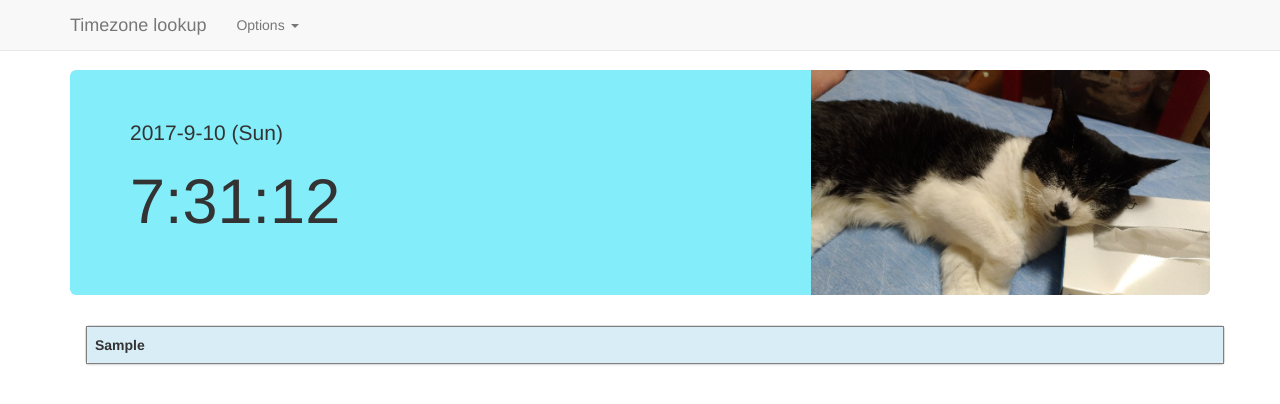
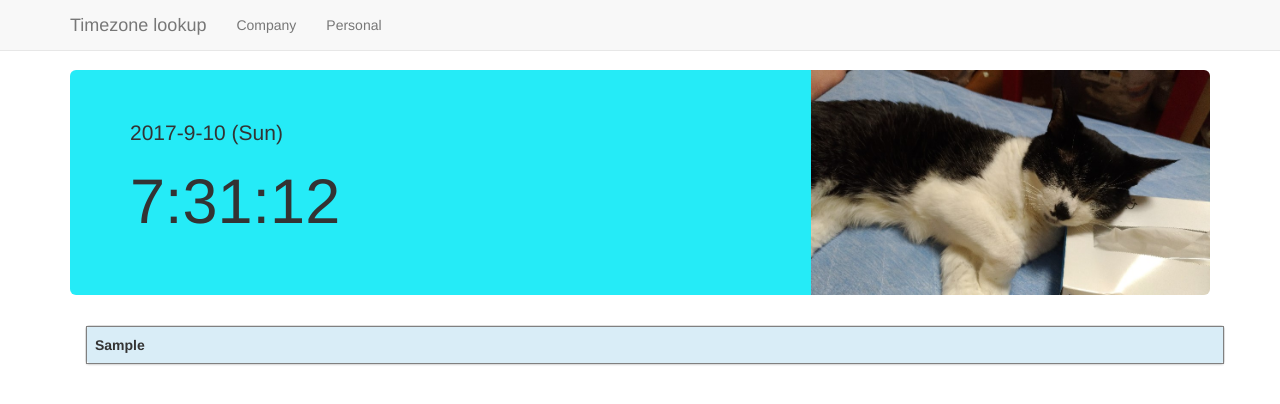
Before and after one commit to KeithCCC/timezone, a Flask app: template templates/index.html in a window 1280 px wide. Shown: the top 404 px of the page. Run offline with Flask 2, Linux system fonts and the light colour scheme; the template is opened without the code that fills it: most values are stand-ins (such as "Sample title", 1, 10 or a date in 2020); lists and menus that the app fills with data are empty; some libraries are stand-ins or nearby versions.

Commit message:
fix padding

```diff
--- a/app.yaml
+++ b/app.yaml
@@ -4,9 +4,11 @@ threadsafe: true
 
 # [START handlers]
 handlers:
+
+- url: /static
+  static_dir: static
+
 - url: /.*
   script: main.app
 
 # [END handlers]
-
-# Add any libraries install in the "lib" folder.
--- a/static/mystyle.css
+++ b/static/mystyle.css
@@ -6,9 +6,7 @@
     background-size: auto 100%;
     background-repeat: no-repeat;
     background-position: right;
-    background-color: rgba(53, 228, 246, 0.61);
+    background-color: rgba(21, 234, 247, 0.93);
     border-radius: 50px;
     overflow: hidden;
 }
-
-body { padding-top: 70px; }
--- a/templates/index.html
+++ b/templates/index.html
@@ -2,9 +2,7 @@
 <meta name="viewport" content="width=device-width, initial-scale=1"> {% block styles %} {{super()}}
 <link rel="stylesheet" href="{{url_for('.static', filename='mystyle.css')}}"> {% endblock %} {% endblock %} {% block content %}
 
-<body onload="TodayDate()">
-
-    <!-- Fixed navbar -->
+<body onload="TodayDate()" style="padding-top: 70px;">
     <nav class="navbar navbar-default navbar-fixed-top">
         <div class="container">
             <div class="navbar-header">
@@ -19,14 +17,8 @@
             </div>
             <div id="navbar" class="navbar-collapse collapse">
                 <ul class="nav navbar-nav">
-                    <li class="dropdown">
-                        <a href="#" class="dropdown-toggle" data-toggle="dropdown" role="button" aria-haspopup="true" aria-expanded="false">Options <span class="caret"></span></a>
-                        <ul class="dropdown-menu">
-                            <li><a href="../">Company</a></li>
-                            <li role="separator" class="divider"></li>
-                            <li><a href="../p">Personal</a></li>
-                        </ul>
-                    </li>
+                    <li><a href="../">Company</a></li>
+                    <li><a href="../p">Personal</a></li>
                 </ul>
             </div>
             <!--/.nav-collapse -->
```
Also changed, not shown: readme.txt.
